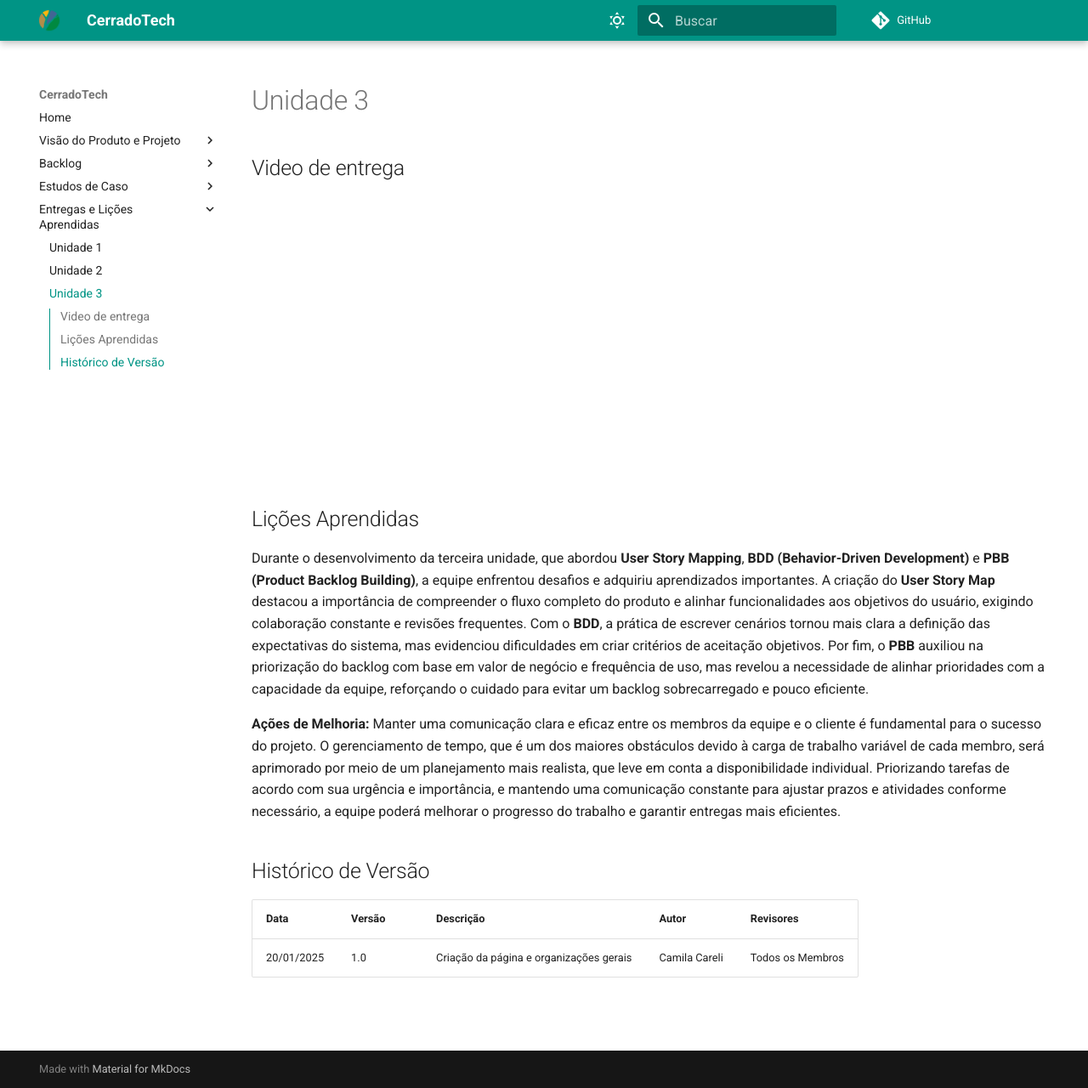
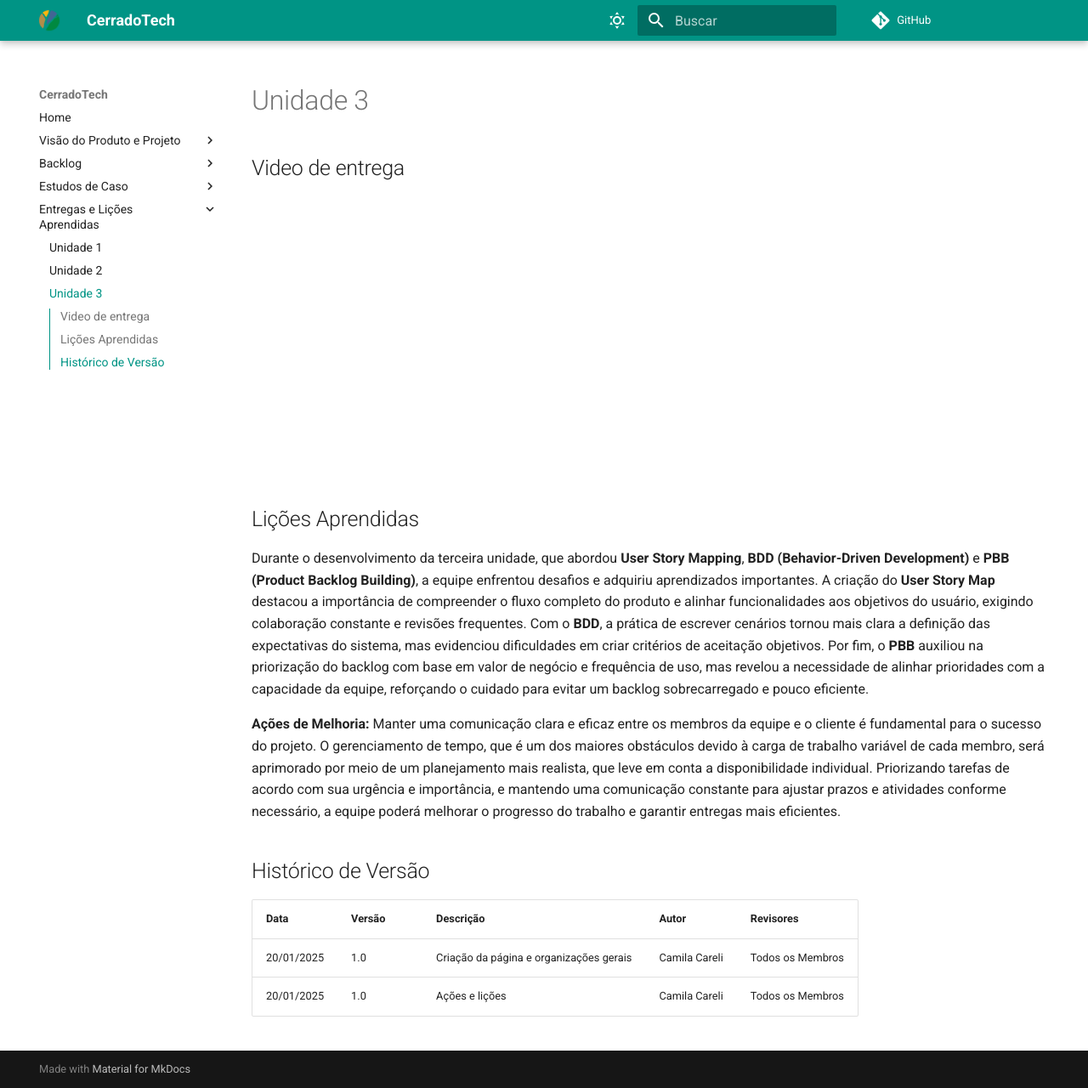
Before and after one commit to mdsreq-fga-unb/2024.2-T03-CerradoTech, an MkDocs documentation site: the page built from docs/sections/entregaU3.md, in a window 1280 px wide and 1280 px high. Shown: the whole window at 85% size. Built offline with MkDocs 1.6.1 and Material for MkDocs 9.7.7, drawn with Linux system fonts in a browser that asks for light colours; comment, search, counter and statistics services are not loaded.

Commit message:
lições da U3 versao

```diff
--- a/docs/sections/entregaU3.md
+++ b/docs/sections/entregaU3.md
@@ -17,3 +17,4 @@ Manter uma comunicação clara e eficaz entre os membros da equipe e o cliente
 | **Data**     | **Versão** | **Descrição**                                       | **Autor**                    | **Revisores**               |
 |--------------|------------|-----------------------------------------------------|------------------------------|-----------------------------|
 | 20/01/2025   | 1.0        | Criação da página e organizações gerais      | Camila Careli                       | Todos os Membros            |
+| 20/01/2025   | 1.0        | Ações e lições      | Camila Careli                       | Todos os Membros            |
```
